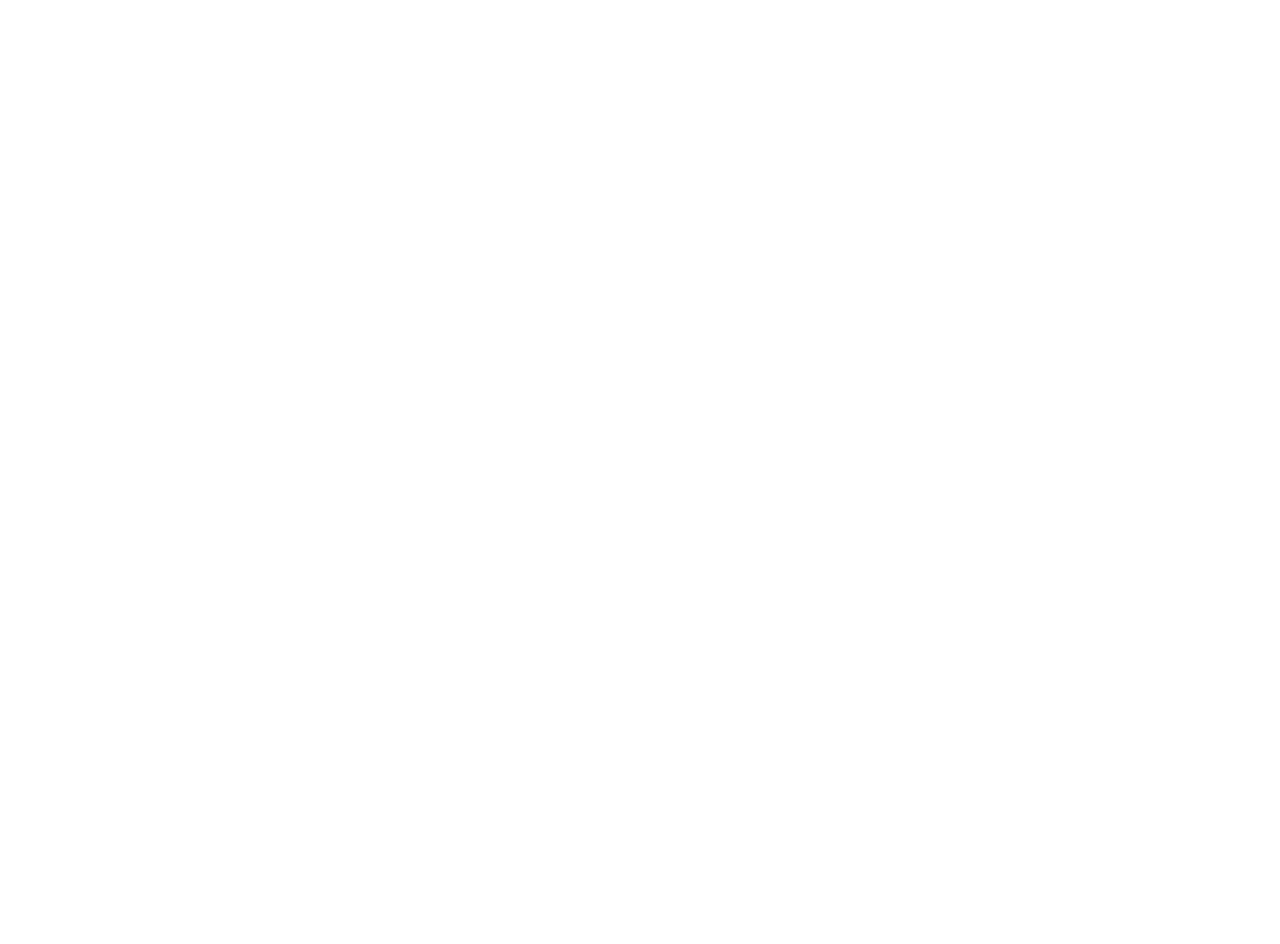
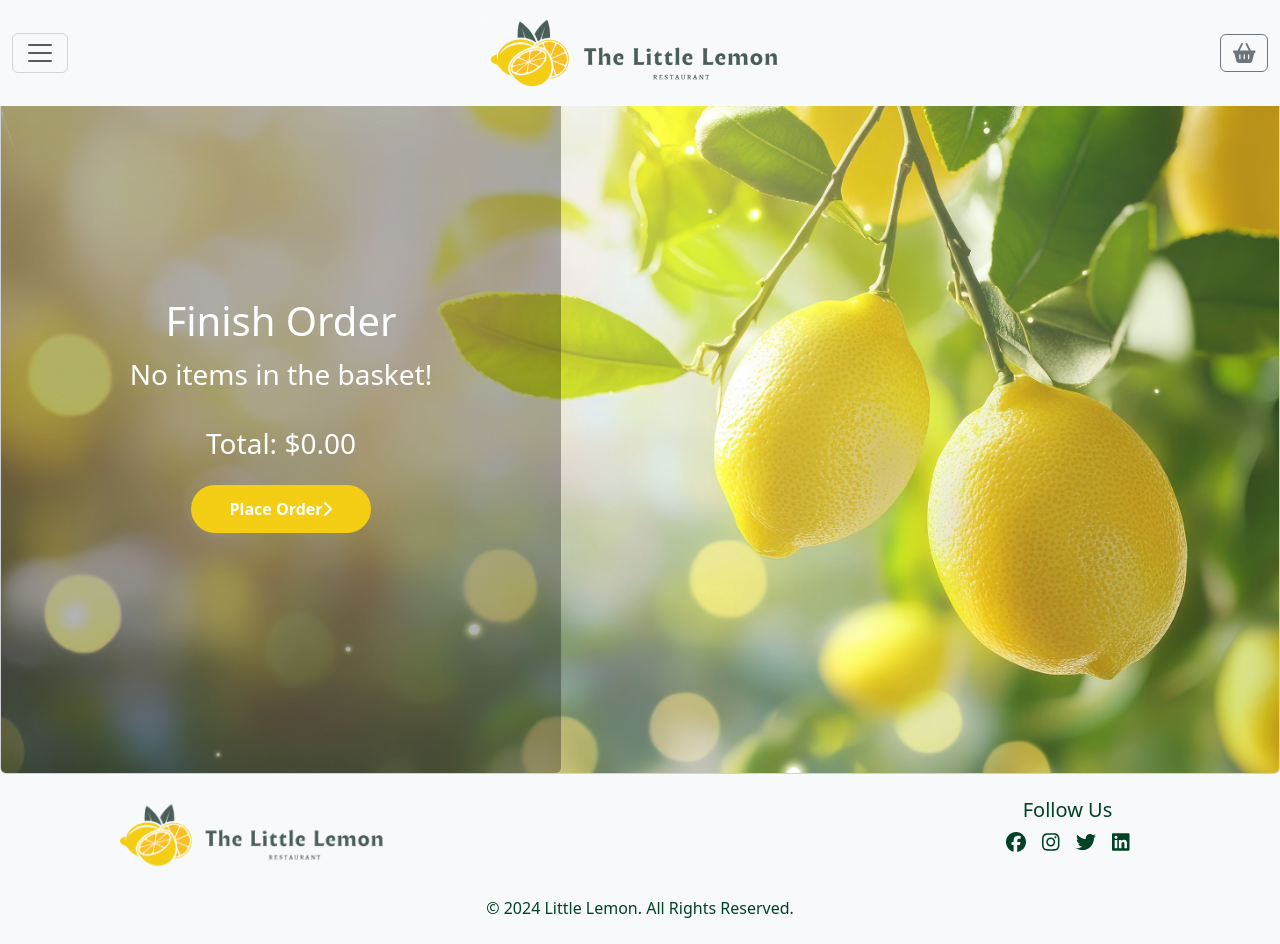
Before and after one commit to DianaNTodorova/my-little-lemon, a React (Create React App) app in the folder my-little-lemon/: page /my-little-lemon/placeorder in a window 1280 px wide. Before the commit this address had no page. Before the commit the page ends 800 px from the top, so only its background shows below. Built offline with nearby package versions, Linux system fonts and the light colour scheme.

Commit message:
adding place order options

```diff
--- a/my-little-lemon/src/App.js
+++ b/my-little-lemon/src/App.js
@@ -1,5 +1,6 @@
 import React from 'react';
 import { Route, Routes } from 'react-router-dom';
+import { OrderProvider } from './pages/OrderContext';
 import Home from './pages/Home';
 import About from './pages/About';
 import Login from './pages/Login';
@@ -7,9 +8,11 @@
 import Form from './pages/Form';
 import Confirmation from './pages/Confirmation';
 import SignIn from './pages/SignIn';
+import PlaceOrder from './pages/PlaceOrder';
 
 function App() {
   return (
+    <OrderProvider>
       <Routes>
         <Route path="/" element={<Home />} />
         <Route path="/reservation" element={<Reservation />} />
@@ -18,7 +21,9 @@
         <Route path="/about" element={<About />} />
         <Route path="/login" element={<Login />} />
         <Route path="/signin" element={<SignIn />} />
+        <Route path="/placeorder" element={<PlaceOrder />} />
       </Routes>
+    </OrderProvider>
   );
 }
 
--- a/my-little-lemon/src/components/data.js
+++ b/my-little-lemon/src/components/data.js
@@ -8,7 +8,7 @@
     title: 'Lemon Cake',
     description:
       'Our Lemon Cake is made with the freshest lemons and a rich, buttery batter. Topped with a tangy lemon glaze and garnished with zest and lemon slices, this dessert is both refreshing and indulgent.',
-    price: '$8.99',
+    price: 8.99,
   },
   {
     id: 2,
@@ -16,7 +16,7 @@
     title: 'Chicken Lemon with Herbs',
     description:
       'Our Chicken Lemon with Herbs features tender chicken marinated in a zesty lemon marinade. It’s grilled to perfection, ensuring a smoky flavor balanced with the brightness of fresh herbs. ',
-    price: '$14.99',
+    price: 14.99,
   },
 ];
 
--- a/my-little-lemon/src/pages/CardOrder.js
+++ b/my-little-lemon/src/pages/CardOrder.js
@@ -1,6 +1,11 @@
 import { Button } from 'react-bootstrap';
+import { useOrder } from './OrderContext';
 
 export default function CardOrder({ data }) {
+  const { addToCart } = useOrder();
+  const handleOrder = (data) => {
+    addToCart(data);
+  };
   return (
     <div className="card mb-3" style={{ maxWidth: '45%', margin: 'auto' }}>
       <div className="row g-0">
@@ -24,7 +29,9 @@
         </div>
       </div>
       {/* Change: Added w-100 for button width */}
-      <Button className="main-button w-100">Order</Button>
+      <Button className="main-button w-100" onClick={() => handleOrder(data)}>
+        Order
+      </Button>
     </div>
   );
 }
--- a/my-little-lemon/src/pages/Navbar.js
+++ b/my-little-lemon/src/pages/Navbar.js
@@ -1,13 +1,20 @@
 import { FontAwesomeIcon } from '@fortawesome/react-fontawesome';
 import { faBasketShopping } from '@fortawesome/free-solid-svg-icons';
 import logo from '../images/The Little Lemon logo.png';
-import { Link } from 'react-router-dom'; // Import Link for page navigation
+import { Link, useNavigate } from 'react-router-dom'; // Import Link for page navigation
+import { useOrder } from './OrderContext';
 
 export default function Navbar({ onMenuClick }) {
+  const navigate = useNavigate();
+  const { basket } = useOrder();
+  const handleClick = () => {
+    navigate('/placeorder');
+  };
   return (
     <nav className="navbar bg-body-tertiary fixed-top">
       <div className="container-fluid d-flex align-items-center justify-content-between">
         {/* Left-aligned hamburger toggle */}
+
         <button
           className="navbar-toggler"
           type="button"
@@ -30,8 +37,26 @@
         </div>
 
         {/* Font Awesome Basket Icon on the right side */}
-        <button className="btn btn-outline-secondary">
+        <button
+          className="btn btn-outline-secondary position-relative "
+          onClick={handleClick}
+        >
           <FontAwesomeIcon icon={faBasketShopping} size="lg" />
+          {basket.length > 0 ? (
+            <span
+              className="position-absolute top-0 start-100 translate-middle rounded-pill badge bg-danger"
+              style={{
+                padding: '0.3rem',
+                fontSize: '0.8rem',
+                minWidth: '1.5rem',
+                textAlign: 'center',
+              }}
+            >
+              {basket.length}
+            </span>
+          ) : (
+            ' '
+          )}
         </button>
 
         {/* Offcanvas Content */}
--- /dev/null
+++ b/my-little-lemon/src/pages/OrderContext.js
@@ -0,0 +1,39 @@
+import React, { createContext, useContext, useState } from 'react';
+
+// Create context
+const OrderContext = createContext();
+
+// Hook for using the context
+export const useOrder = () => useContext(OrderContext);
+
+// Provider component
+export const OrderProvider = ({ children }) => {
+  const [basket, setBasket] = useState([]);
+
+  // Function to add items to the basket
+  const addToCart = (item) => {
+    setBasket((prev) => {
+      const existingItem = prev.find(
+        (basketItem) => basketItem.title === item.title
+      );
+
+      if (existingItem) {
+        // If the item already exists, update its quantity
+        return prev.map((basketItem) =>
+          basketItem.title === item.title
+            ? { ...basketItem, quantity: basketItem.quantity + 1 }
+            : basketItem
+        );
+      }
+
+      // If the item is new, add it to the basket
+      return [...prev, { ...item, quantity: 1 }];
+    });
+  };
+
+  return (
+    <OrderContext.Provider value={{ basket, addToCart }}>
+      {children}
+    </OrderContext.Provider>
+  );
+};
--- /dev/null
+++ b/my-little-lemon/src/pages/PlaceOrder.js
@@ -0,0 +1,55 @@
+import { FontAwesomeIcon } from '@fortawesome/react-fontawesome';
+import { faChevronRight } from '@fortawesome/free-solid-svg-icons';
+import { useNavigate } from 'react-router-dom';
+import Navbar from './Navbar';
+import backgroundLemon from '../images/background_lemon.jpg';
+import Footer from './Footer';
+import { useOrder } from './OrderContext';
+
+export default function PlaceOrder() {
+  const { basket } = useOrder();
+  const totalPrice = basket.reduce(
+    (sum, item) => sum + item.price * item.quantity,
+    0
+  );
+
+  const navigate = useNavigate();
+  return (
+    <>
+      <header>
+        <Navbar></Navbar>
+      </header>
+      <main>
+        <div className="card">
+          <img src={backgroundLemon} className="card-img" alt="..." />
+          <div className="card-img-overlay d-flex align-items-center justify-content-center text-center">
+            <h5 class="card-title fs-1">Finish Order</h5>
+            <p class="card-text fs-3">
+              {basket.length === 0 ? (
+                <p>No items in the basket!</p>
+              ) : (
+                <ul>
+                  {basket.map((item, index) => (
+                    <li key={index}>
+                      <strong>{item.title}</strong> - ${item.price} x{' '}
+                      {item.quantity} = ${item.price * item.quantity}
+                    </li>
+                  ))}
+                </ul>
+              )}
+            </p>
+            <h3>Total: ${totalPrice.toFixed(2)}</h3>
+            <button
+              className="main-button mt-3 text-l"
+              onClick={() => navigate('/')}
+            >
+              {''} Place Order
+              <FontAwesomeIcon icon={faChevronRight} />
+            </button>
+          </div>
+        </div>
+      </main>
+      <Footer />
+    </>
+  );
+}
```
Lines whose indentation alone changed are shown as unchanged.
